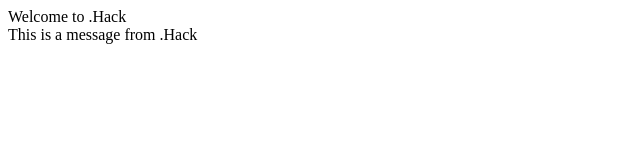
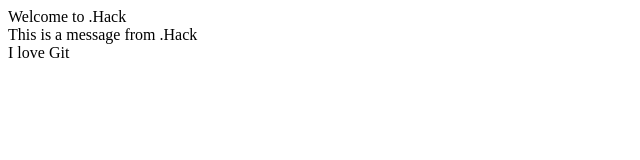
Before and after one commit to chenyun964/dothackgitsession2021, a plain HTML site: page index.html in a window 1280 px wide. Shown: the full height of the page, 0-640 px from the left. Drawn offline with Linux system fonts and the light colour scheme.

Commit message:
I love git

```diff
--- a/index.html
+++ b/index.html
@@ -9,5 +9,6 @@
 <body>
     <div> Welcome to .Hack</div>
     <div> This is a message from .Hack</div>
+    <div> I love Git</div>
 </body>
 </html>
```
